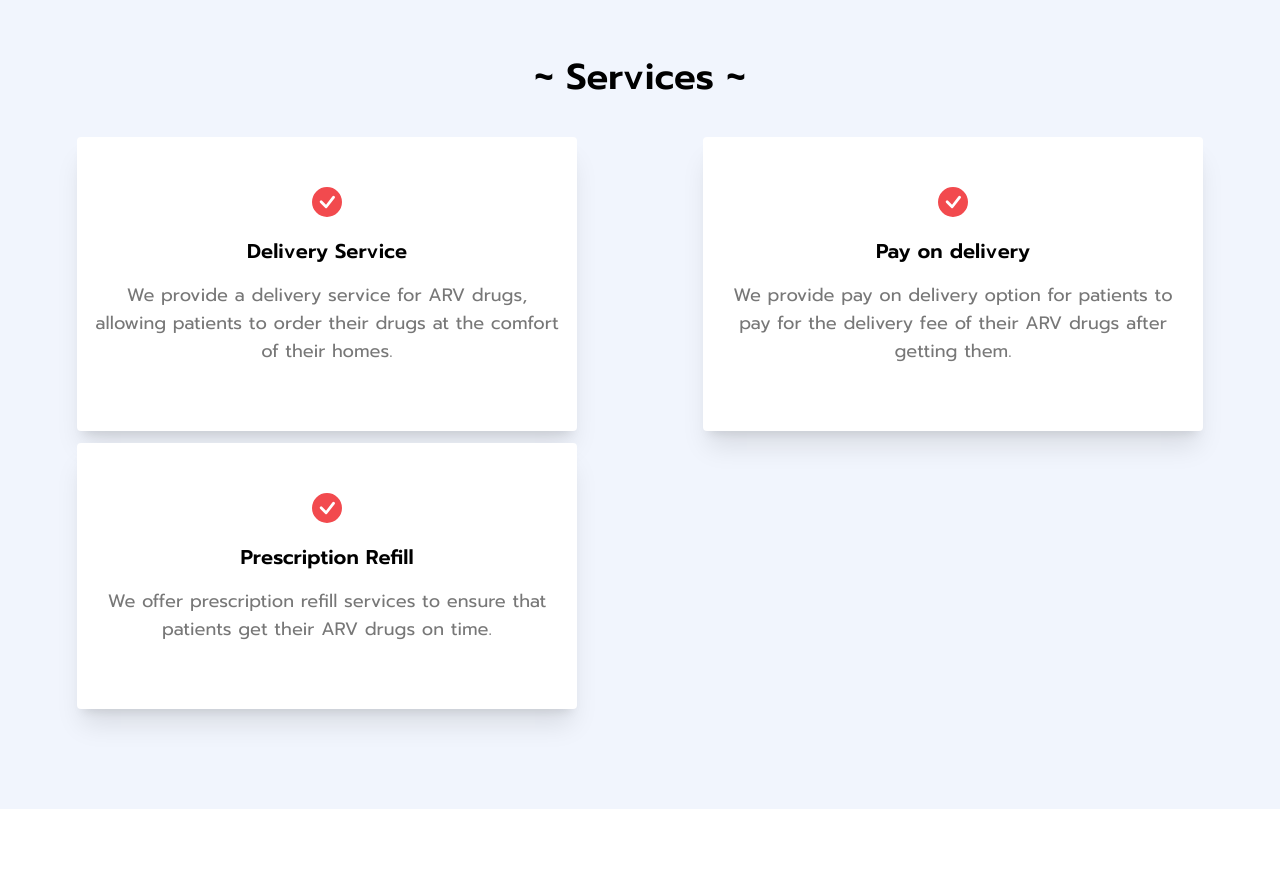
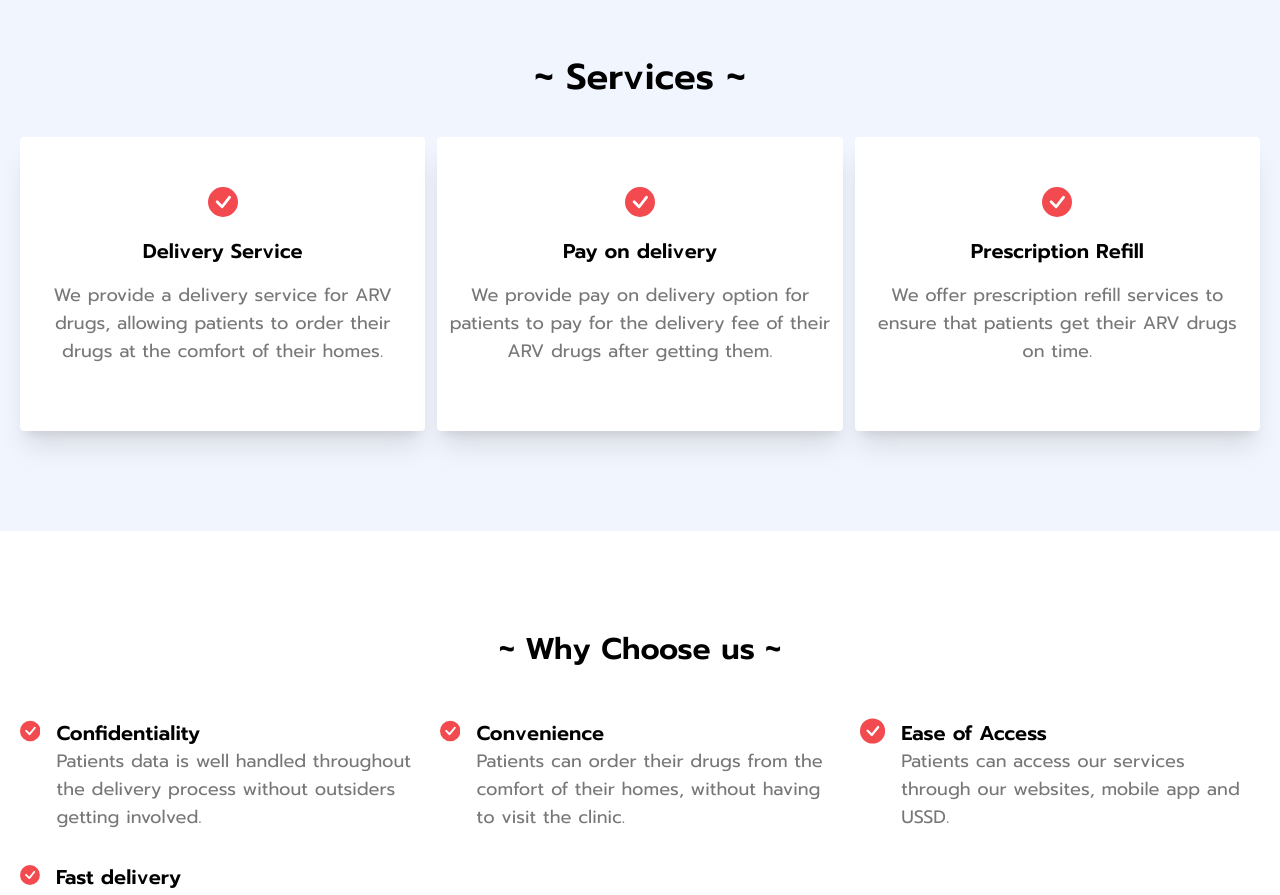
Before and after one commit to eeddue/curecab-web, a React (Vite) app: page / in a window 1280 px wide. Shown: the part 1380-2275 px from the top of the page. Built offline with nearby package versions, Linux system fonts and the light colour scheme.

Commit message:
services

```diff
--- a/src/pages/Home.jsx
+++ b/src/pages/Home.jsx
@@ -108,7 +108,7 @@
         <section className="bg-[#F1F5FD] py-[100px] px-5">
           <div className="max-w-[1300px] mx-auto">
             <h1 className="text-center text-4xl font-bold">~ Services ~</h1>
-            <div className="grid md:grid-cols-2 sm:grid-cols-1 gap-3 mt-10">
+            <div className="grid lg:grid-cols-3 md:grid-cols-2 sm:grid-cols-1 gap-3 mt-10">
               <div className="bg-white sm:max-w-[500px] mx-auto p-3 rounded py-[50px] text-center shadow-xl">
                 <BsCheckCircleFill className="text-3xl mx-auto mb-5 text-red" />
                 <h1 className="font-bold text-xl mb-4">Delivery Service</h1>
```
